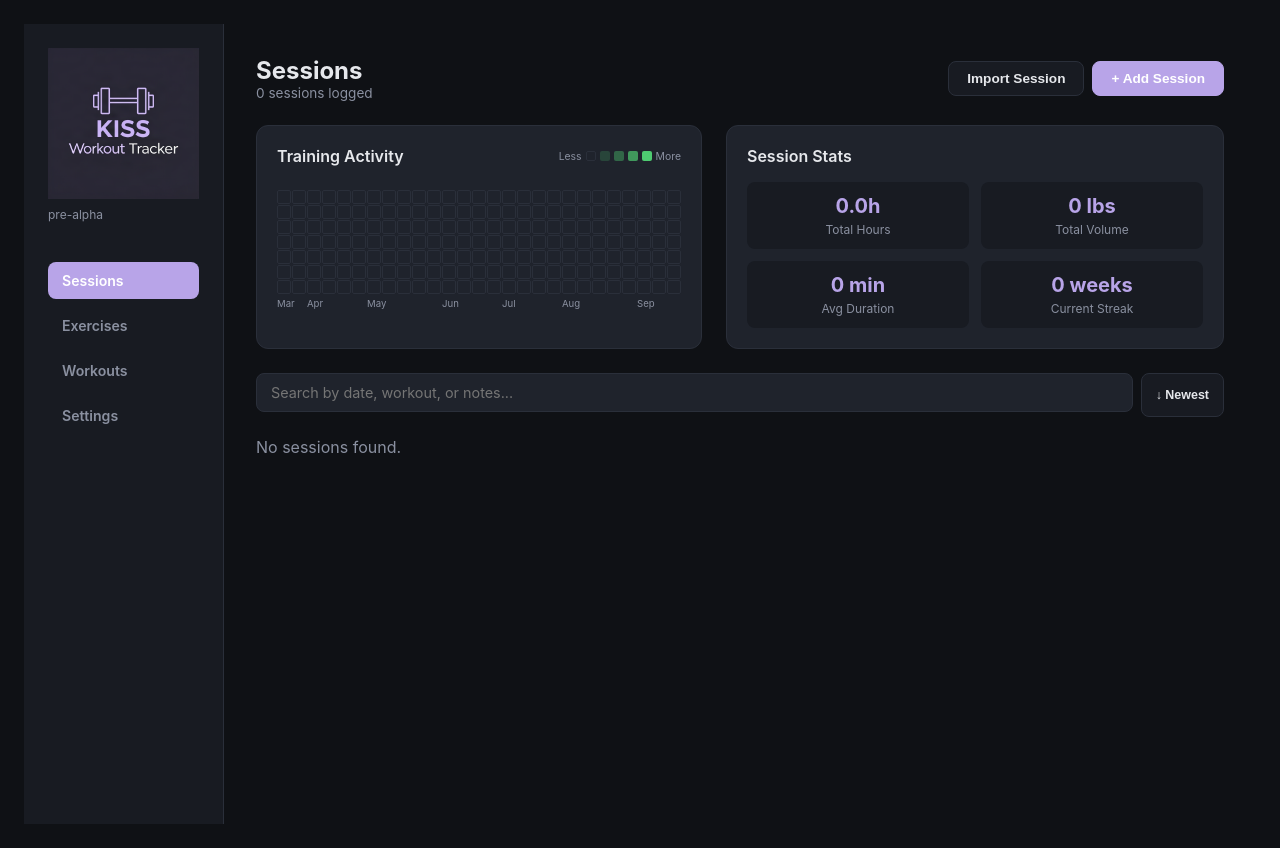
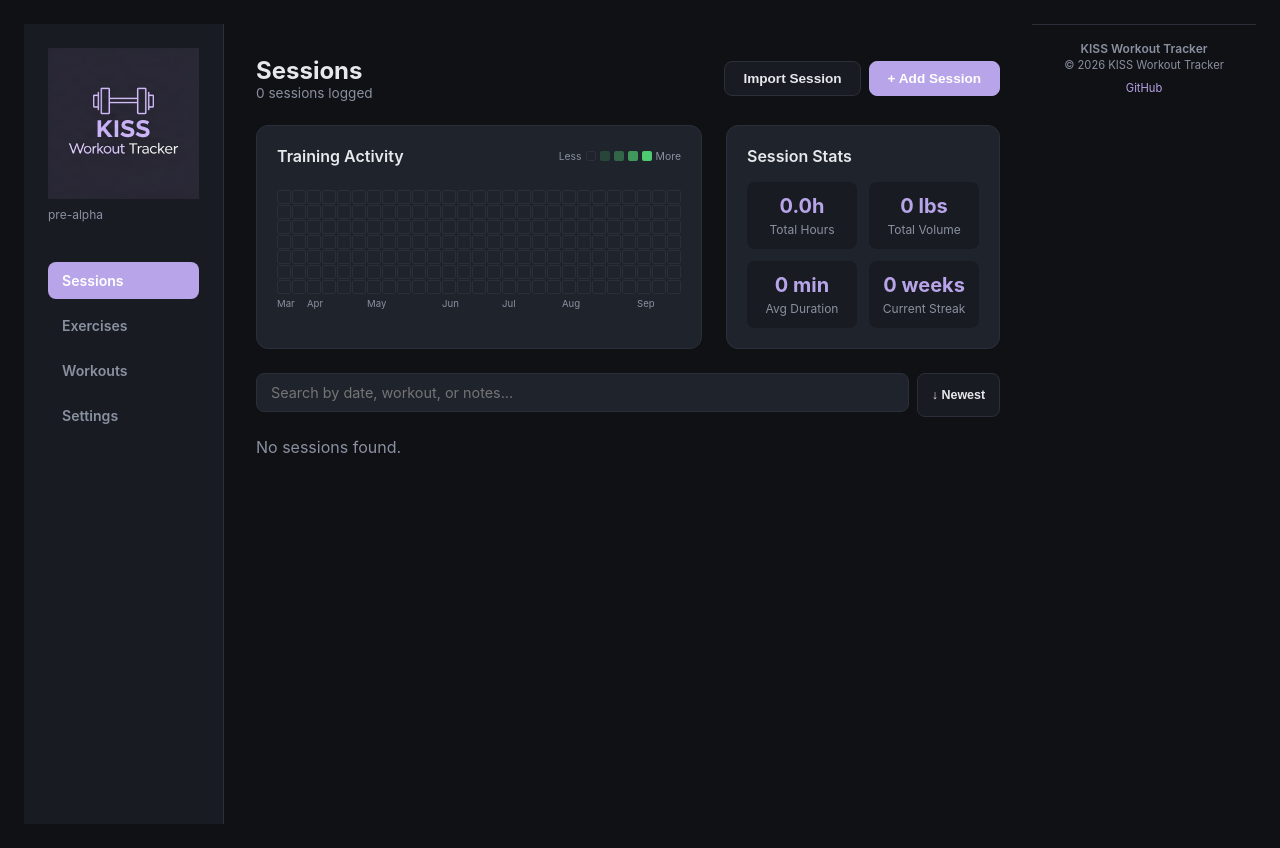
Before and after one commit to dummey/kiss-workout, a React (Vite) app: page /sessions in a window 1280 px wide. Built offline with nearby package versions, Linux system fonts and the light colour scheme.

Commit message:
feat(footer): add KISS Workout Tracker footer

```diff
--- /dev/null
+++ b/src/components/Footer.tsx
@@ -0,0 +1,20 @@
+import React from 'react'
+
+export default function Footer() {
+  const currentYear = new Date().getFullYear()
+
+  return (
+    <footer className="footer">
+      <p className="footer-app-name">KISS Workout Tracker</p>
+      <p className="footer-copy">&copy; {currentYear} KISS Workout Tracker</p>
+      <a
+        className="footer-link"
+        href="https://github.com/dummey/kiss-workout"
+        target="_blank"
+        rel="noopener noreferrer"
+      >
+        GitHub
+      </a>
+    </footer>
+  )
+}
--- a/src/components/Layout.tsx
+++ b/src/components/Layout.tsx
@@ -2,6 +2,7 @@ import React from 'react'
 import { NavLink, Outlet } from 'react-router-dom'
 import logo from '../assets/logo.png'
 import { useBackup } from '../context/BackupContext'
+import Footer from './Footer'
 
 export default function Layout() {
   const { shouldShowReminder } = useBackup()
@@ -55,6 +56,8 @@ export default function Layout() {
           )}
         </NavLink>
       </nav>
+
+      <Footer />
     </div>
   )
 }
--- a/src/index.css
+++ b/src/index.css
@@ -159,7 +159,38 @@ body {
 .main-content {
   flex: 1;
   padding: 32px;
-  padding-bottom: 32px;
+  padding-bottom: 64px;
+}
+
+.footer {
+  padding: 16px 32px;
+  border-top: 1px solid var(--border);
+  text-align: center;
+  flex-shrink: 0;
+}
+
+.footer-app-name {
+  font-size: 0.75rem;
+  font-weight: 600;
+  color: var(--muted);
+  margin-bottom: 2px;
+}
+
+.footer-copy {
+  font-size: 0.7rem;
+  color: var(--muted);
+  margin-bottom: 4px;
+}
+
+.footer-link {
+  font-size: 0.7rem;
+  color: var(--accent);
+  text-decoration: none;
+}
+
+.footer-link:hover {
+  color: var(--accent-hover);
+  text-decoration: underline;
 }
 
 .bottom-tab-bar {
@@ -269,6 +300,11 @@ body {
     padding-bottom: 100px;
   }
 
+  .footer {
+    margin-bottom: 64px;
+    padding: 16px;
+  }
+
   .timer-row {
     flex-direction: column;
   }
```
